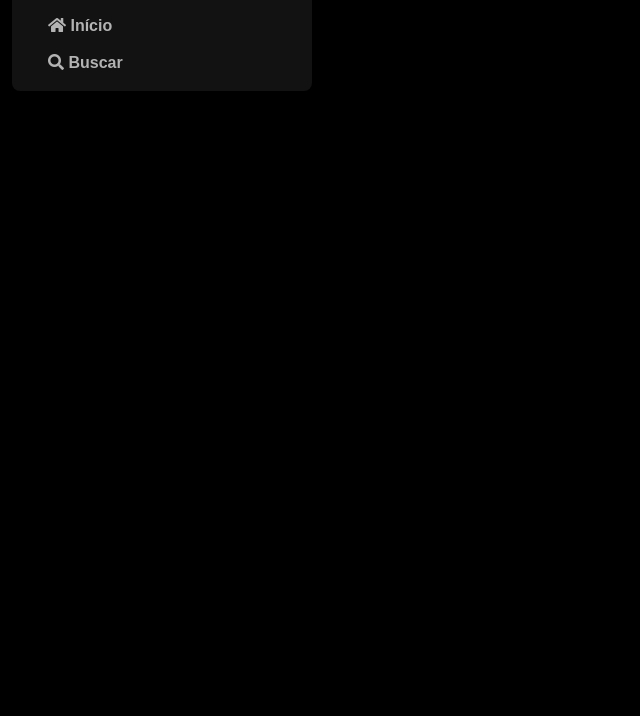
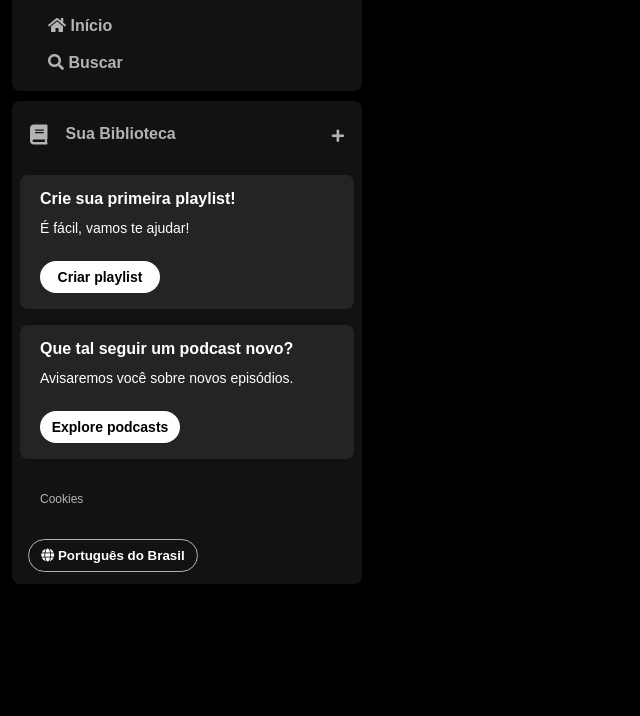
Before and after one commit to esteerlino/Spotify, a plain HTML site: page index.html in a window 1280 px wide. Shown: the part 84-800 px from the top of the page, without its empty margins (0-640 px from the left). Drawn offline with Linux system fonts and the light colour scheme.

Commit message:
inclusão da biblioteca

```diff
--- a/index.html
+++ b/index.html
@@ -1,23 +1,32 @@
 <!DOCTYPE html>
 <html lang="pt-BR">
   <head>
-    <meta charset="UTF-8">
-    <meta name="viewport" content="width=device-width, initial-scale=1.0">
+    <meta charset="UTF-8" />
+    <meta name="viewport" content="width=device-width, initial-scale=1.0" />
     <title>Projeto Spotify</title>
-    <link rel="stylesheet" href="reset.css">
-    <link rel="stylesheet" href="styles.css">
-        <link rel="stylesheet" href="https://use.fontawesome.com/releases/v5.15.4/css/solid.css" integrity="sha384-Tv5i09RULyHKMwX0E8wJUqSOaXlyu3SQxORObAI08iUwIalMmN5L6AvlPX2LMoSE" crossorigin="anonymous" />
-        <link rel="stylesheet" href="https://use.fontawesome.com/releases/v5.15.4/css/fontawesome.css" integrity="sha384-jLKHWM3JRmfMU0A5x5AkjWkw/EYfGUAGagvnfryNV3F9VqM98XiIH7VBGVoxVSc7" crossorigin="anonymous" />
+    <link rel="stylesheet" href="reset.css" />
+    <link rel="stylesheet" href="styles.css" />
+    <link
+      rel="stylesheet"
+      href="https://use.fontawesome.com/releases/v5.15.4/css/solid.css"
+      integrity="sha384-Tv5i09RULyHKMwX0E8wJUqSOaXlyu3SQxORObAI08iUwIalMmN5L6AvlPX2LMoSE"
+      crossorigin="anonymous"
+    />
+    <link
+      rel="stylesheet"
+      href="https://use.fontawesome.com/releases/v5.15.4/css/fontawesome.css"
+      integrity="sha384-jLKHWM3JRmfMU0A5x5AkjWkw/EYfGUAGagvnfryNV3F9VqM98XiIH7VBGVoxVSc7"
+      crossorigin="anonymous"
+    />
   </head>
   <body>
     <div class="sidebar">
       <nav class="sidebar__navigation">
         <div class="logo">
           <a href="">
-                    <img src="./assets/icons/logo-spotify.png" alt="Logo do Spotify">
+            <img src="./assets/icons/logo-spotify.png" alt="Logo do Spotify" />
           </a>
         </div>
-            <div>
         <ul>
           <li>
             <a href="">
@@ -32,9 +41,49 @@
             </a>
           </li>
         </ul>
-            </div>
       </nav>
+
+      <div class="library">
+        <div class="library__content">
+            <button class="library__button">
+                <span class="fa fas fa-book"></span>
+                <span>Sua Biblioteca</span>
+            </button>
+            <span class="fa fa-plus"></span>
         </div>
 
+        <section class="section-playlist">
+            <div class="section-playlist__content">
+                <span class="text title">Crie sua primeira playlist!</span>
+                <span class="text subtitle">É fácil, vamos te ajudar!</span>
+                <button class="section-playlist__button">
+                    <span>Criar playlist</span>
+                </button>
+            </div>
+        </section>
+
+        <section class="section-podcast">
+            <div class="section-podcast__content">
+                <span class="text title">Que tal seguir um podcast novo?</span>
+                <span class="text subtitle">Avisaremos você sobre novos episódios.</span>
+                <button class="section-podcast__button">
+                    <span>Explore podcasts</span>
+                </button>
+            </div>
+        </section>
+
+        <div class="cookies">
+            <a href="">Cookies</a>
+        </div>
+
+        <div class="languages">
+            <button class="languages__button">
+                <span class="fa fa-globe"></span>
+                <span>Português do Brasil</span>
+            </button>
+        </div>
+      </div>
+
+    </div>
   </body>
 </html>
--- a/styles.css
+++ b/styles.css
@@ -9,7 +9,7 @@ body {
     bottom: 0;
     /*espaçamento igual em todos os eixos*/
     padding: 12px;
-    width: 300px;
+    width: 350px;
 }
 
 .sidebar__navigation {
@@ -45,6 +45,181 @@ body {
     color: #b3b3b3;
     text-decoration: none;
     font-weight: 600;
-    font-size: 14;
+    font-size: 16px;
     font-family: "DM Sans", sans-serif;
 }
+
+.library {
+    background-color: #121212;
+    border-radius: 8px;
+    display: flex;
+    justify-content: space-between;
+    flex-direction: column;
+    padding: 4px 8px;
+    color: #b3b3b3;
+    font-weight: 600;
+    font-size: 14px;
+    margin-top: 10px;
+}
+
+.library .library__content {
+    display: flex;
+    justify-content: space-between;
+}
+
+.library .library__button {
+    display: flex;
+    margin-right: 10px;
+    color: #b3b3b3;
+    background-color: transparent;
+    border: 0px;
+    font-size: 16px;
+    font-weight: 700;
+    font-family: "DM Sans", sans-serif;
+    text-align: center;
+    text-decoration: none;
+    text-transform: none;
+    padding: 20px 10px;
+}
+
+.library .library__button .fa {
+    font-size: 20px;
+    margin-right: 10px;
+    font-weight: 300;
+    padding-right: 8px;
+}
+
+.library .library__content .fa-plus {
+    margin: 24px 10px;
+}
+
+.section-playlist {
+    display: flex;
+    align-items: flex-start;
+    justify-content: space-between;
+    gap: 20px;
+    background-color: #242424;
+    color: #b3b3b3;
+    font-weight: 600;
+    font-size: 16px;
+    margin: 8px 0;
+    padding: 16px 20px;
+    border-radius: 8px;
+}
+
+.section-playlist .section-playlist__content {
+    display: flex;
+    flex-direction: column;
+}
+
+.section-playlist__content  .text {
+    padding-bottom: 14px;
+    color: #fff;
+    font-family: "DM Sans", sans-serif;
+}
+
+.section-playlist__content  .title {
+    font-weight: 700;
+}
+
+.section-playlist__content  .subtitle {
+    font-weight: 500;
+    font-size: 14px;
+}
+
+.section-playlist__content .section-playlist__button {
+    display: flex;
+    justify-content: center;
+    background-color: #fff;
+    color: #000;
+    border-radius: 20px;
+    font-size: 14px;
+    font-weight: 700;
+    font-family: "DM Sans", sans-serif;
+    text-decoration: none;
+    text-transform: none;
+    padding: 8px;
+    margin-top: 12px;
+    border: 0px;
+    width: 120px;
+}
+
+.section-podcast {
+    display: flex;
+    align-items: flex-start;
+    justify-content: space-between;
+    gap: 20px;
+    background-color: #242424;
+    color: #b3b3b3;
+    font-weight: 600;
+    font-size: 16px;
+    margin: 8px 0;
+    padding: 16px 20px;
+    border-radius: 8px;
+}
+
+.section-podcast .section-podcast__content {
+    display: flex;
+    flex-direction: column;
+}
+
+.section-podcast__content  .text {
+    padding-bottom: 14px;
+    color: #fff;
+    font-family: "DM Sans", sans-serif;
+}
+
+.section-podcast__content  .title {
+    font-weight: 700;
+}
+
+.section-podcast__content  .subtitle {
+    font-weight: 500;
+    font-size: 14px;
+}
+
+.section-podcast__content .section-podcast__button {
+    display: flex;
+    justify-content: center;
+    background-color: #fff;
+    color: #000;
+    border-radius: 20px;
+    font-size: 14px;
+    font-weight: 700;
+    font-family: "DM Sans", sans-serif;
+    text-decoration: none;
+    text-transform: none;
+    padding: 8px;
+    margin-top: 12px;
+    border: 0px;
+    width: 140px;
+}
+
+.sidebar .cookies {
+    margin: 25px 20px;
+}
+
+.sidebar .cookies a{
+    color: #b3b3b3;
+    font-weight: 500;
+    font-size: 12px;
+    text-decoration: none;
+    font-family: "DM Sans", sans-serif;
+}
+
+.sidebar .cookies a:hover {
+    text-decoration: underline;
+}
+
+.languages .languages__button {
+    background-color: transparent;
+    border: 1px solid #b3b3b3;
+    color: #fff;
+    align-items: center;
+    font-weight: bold;
+    cursor: pointer;
+    width: 170px;
+    margin: 8px;
+    padding: 8px;
+    border-radius: 20px;
+}
```
Lines whose indentation alone changed are shown as unchanged.
